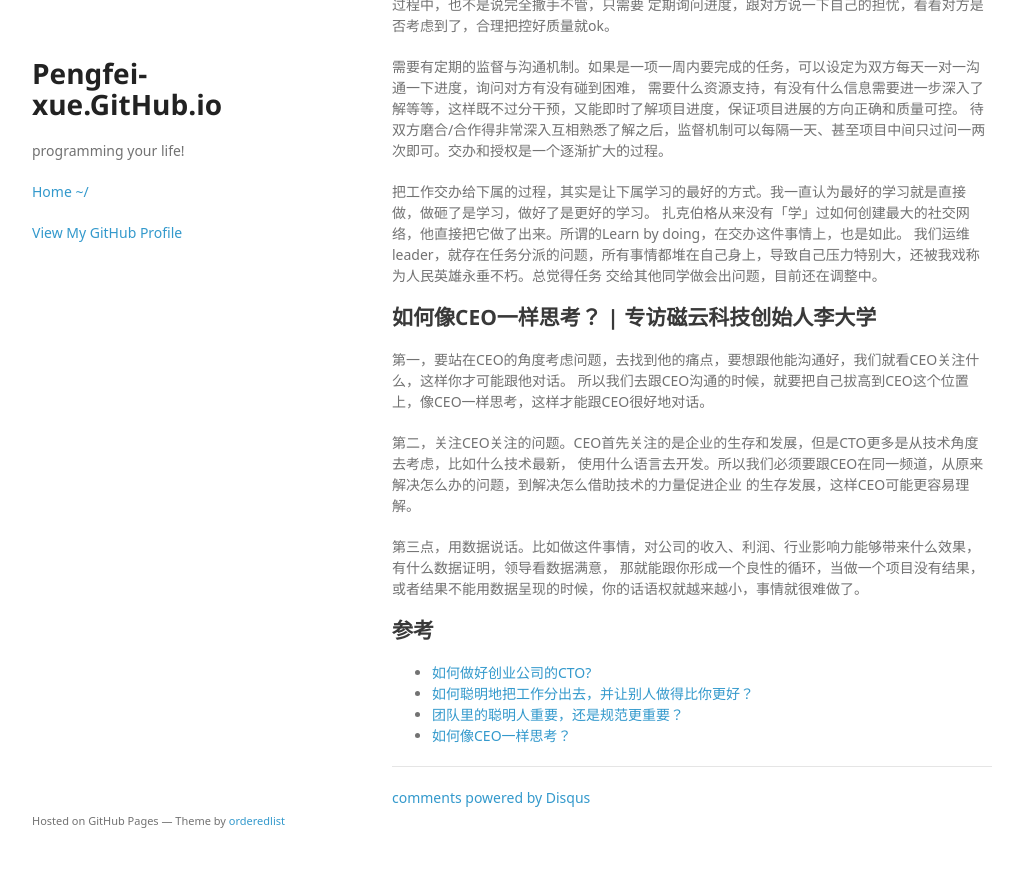
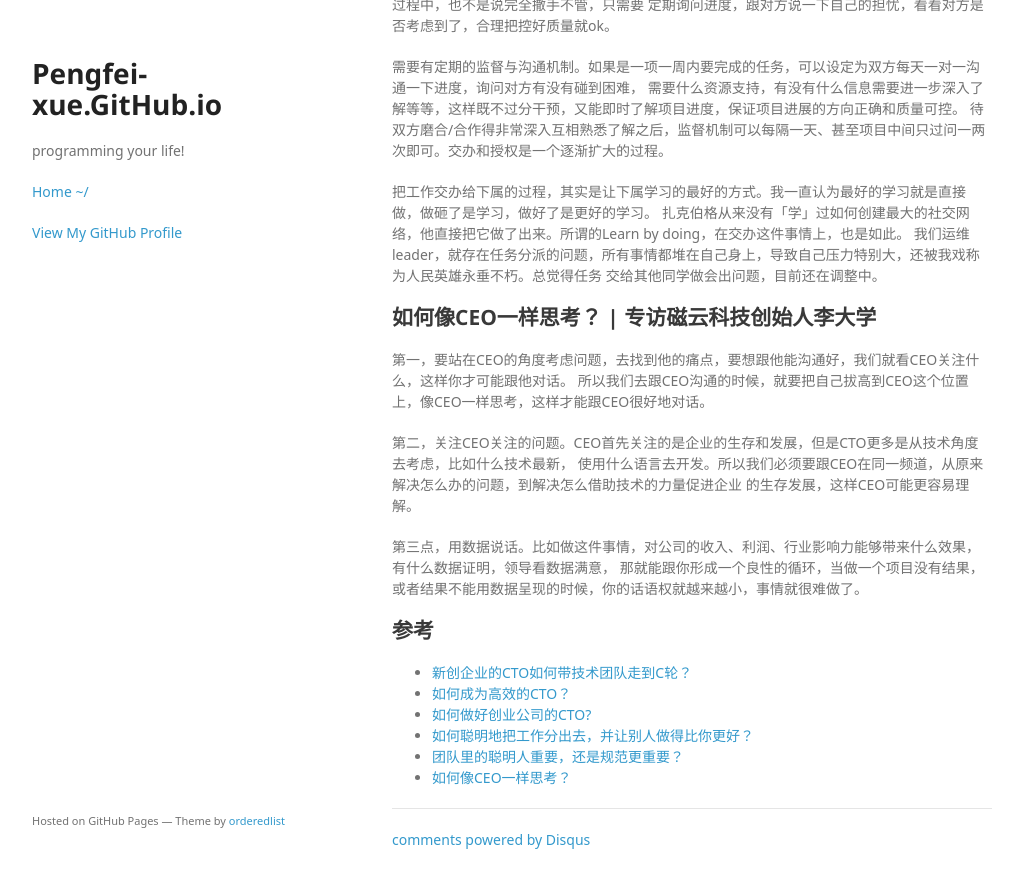
Before and after one commit to pengfei-xue/pengfei-xue.github.io, a Jekyll site: the page built from _posts/2016/2016-09-20-cto.markdown, in a window 1280 px wide and 900 px high, scrolled down 1236 px. Shown: the top 888 px of the window, without its empty margins (128-1143 px from the left). Built offline with Jekyll 4.4.1, drawn with Linux system fonts in a browser that asks for light colours; some web fonts are replaced; comment, search, counter and statistics services are not loaded; before the commit the page ends 2094 px from its top, so only the background shows below that.

Commit message:
add more references

```diff
--- a/_posts/2016/2016-09-20-cto.markdown
+++ b/_posts/2016/2016-09-20-cto.markdown
@@ -79,6 +79,8 @@ CTO要看清业务模式是运营主导还是技术主导。如果是前者，
 
 ## 参考
 
+- [新创企业的CTO如何带技术团队走到C轮？](http://www.weixinnu.com/tag_article/2667043599#10006-weixin-1-52626-6b3bffd01fdde4900130bc5a2751b6d1)
+- [如何成为高效的CTO？](http://mp.weixin.qq.com/s?__biz=MzA4NTU2MTg3MQ==&mid=2655158837&idx=1&sn=572ba2115e35f011dbcf49e73aa35bd6&chksm=84602555b317ac43b9ace673e8a131ff7ad63823cdd5ea707699670223d6c0efc9534c1c0744&scene=0#rd)
 - [如何做好创业公司的CTO?](http://mp.weixin.qq.com/s?__biz=MzIzNzAyNzkxOA==&mid=2650523229&idx=1&sn=be634292323f99aeb56578709931e053&chksm=f0c1b17cc7b6386ac9cae2b6506785e1a8a2fe0b53ef5957ca9b7b1c033d0bb3ad97ba16616b&scene=0#rd)
 - [如何聪明地把工作分出去，并让别人做得比你更好？](http://mp.weixin.qq.com/s?__biz=MTQzMjE1NjQwMQ==&mid=2655536478&idx=3&sn=19a8996b12b5c2847e1027805d0b2414&chksm=66dfeac051a863d6b57e6e94634e40a2444b36b26a4523e1e500f0ca231d53f8273c26403a4a&scene=0#rd)
 - [团队里的聪明人重要，还是规范更重要？](http://mp.weixin.qq.com/s?__biz=MzA5OTE3ODUyOA==&mid=2650960591&idx=1&sn=df046f1d3ec48c39b9011c6879423d66&chksm=8b709380bc071a9664ee518a5faa9e09cc0e4240269c321c472da31bed3230b13dfeff4c1ef1&scene=0#rd)
```
